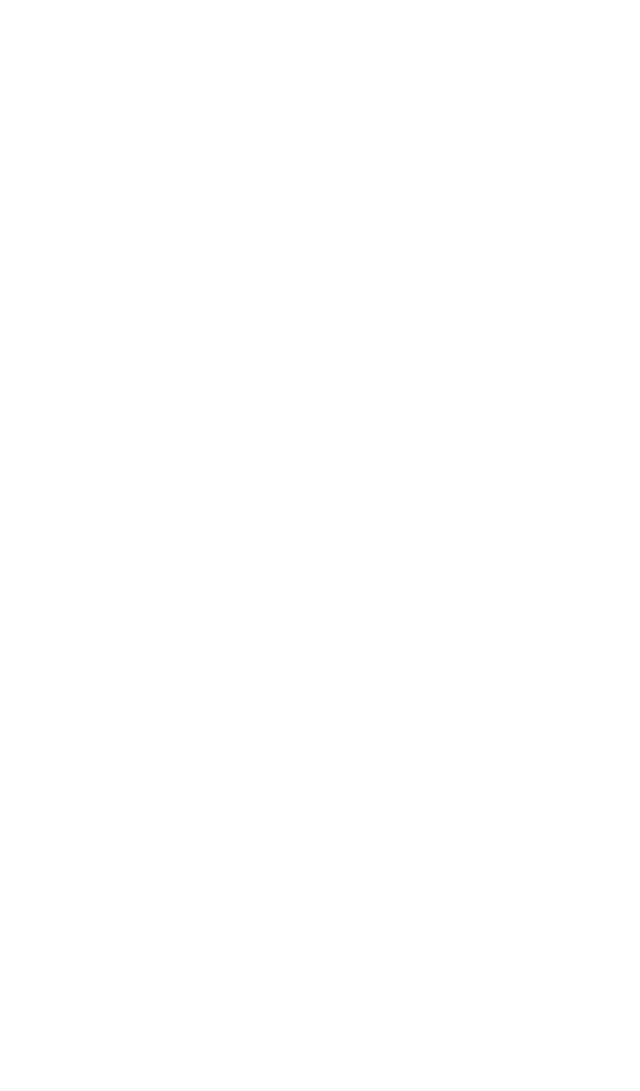
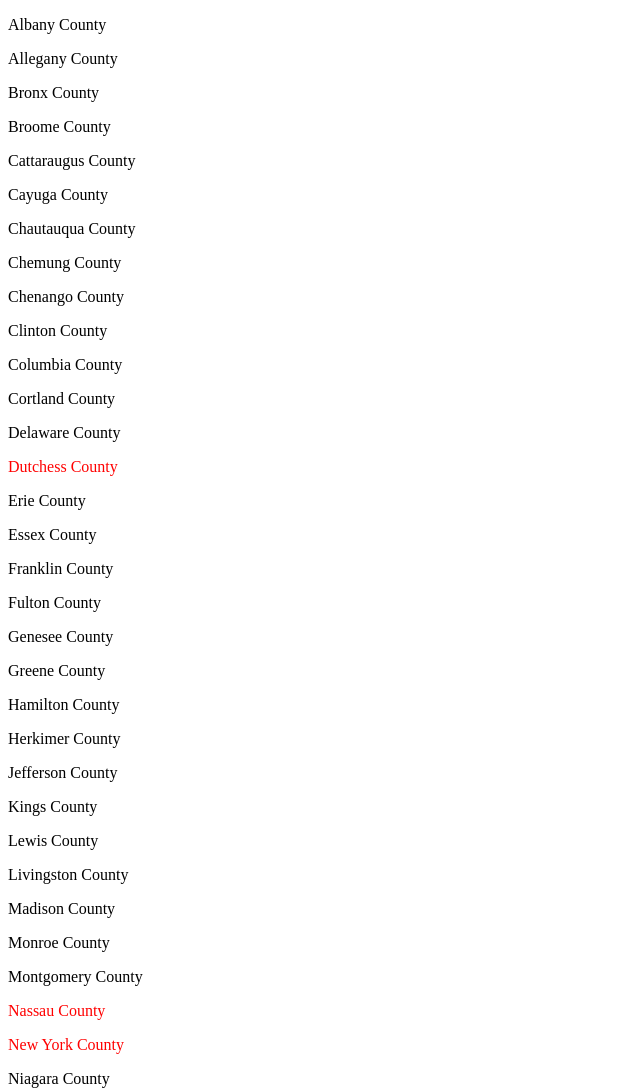
Before and after one commit to yl4161/yl4161.github.io, a plain HTML site: page chapter_05/12_filter_EXERCISE.html in a window 1280 px wide. Shown: the top 1091 px of the page, without its empty margins (0-640 px from the left). Before the commit the page ends 800 px from the top, so only its background shows below. Drawn offline with Linux system fonts and the light colour scheme.

Commit message:
WEEK EXERCISE

```diff
--- a/chapter_05/12_filter_EXERCISE.html
+++ b/chapter_05/12_filter_EXERCISE.html
@@ -6,7 +6,28 @@
         <script type="text/javascript" src="../d3.js"></script>
 	</head>
 	<body>
-		<script type="text/javascript">
+      <script type="text/javascript">
+
+        d3.csv("data/density_income_ny_counties.csv")
+        .then(function(data) {
+           console.log(data);
+
+
+      d3.select("body").selectAll("p")
+          .data(data)
+          .enter()
+         .append("p")
+   .text(function(d) {
+      return d.Geo_NAME;
+   })
+   .style("color", function(d) {
+      if (parseFloat(d.median_income)>65323){
+         return "red";
+      } else {
+         return "black";
+      }
+   });
+        });
 
       //use what you have learned so far to load the file of density and income data in the data folder in this chapter
       //file name is "density_income_ny_counties.csv"
```
Also changed, not shown: chapter_05/11_if_else_if_else_EXERCISE.html (+13 -1 lines), 2 other files.
